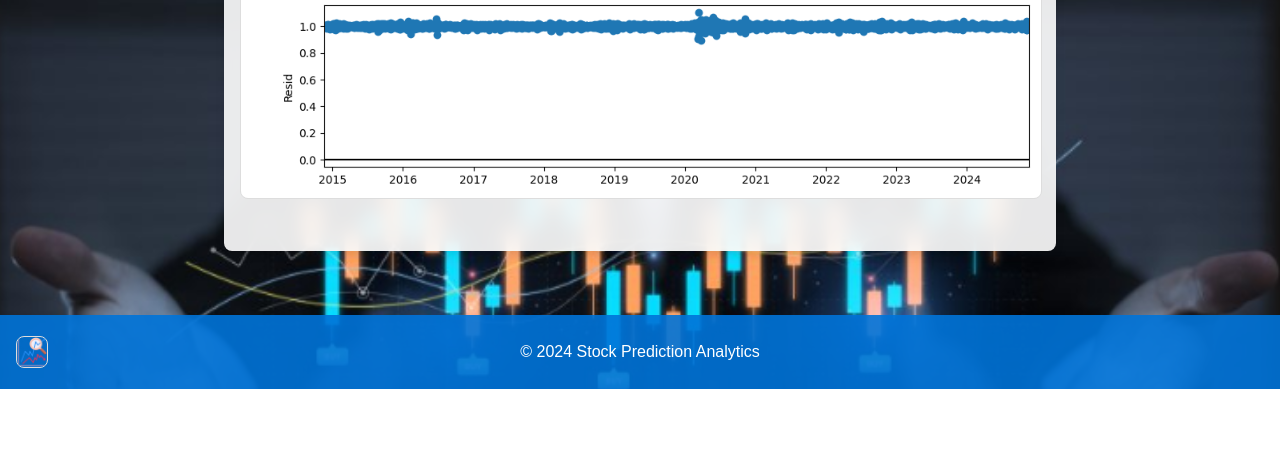
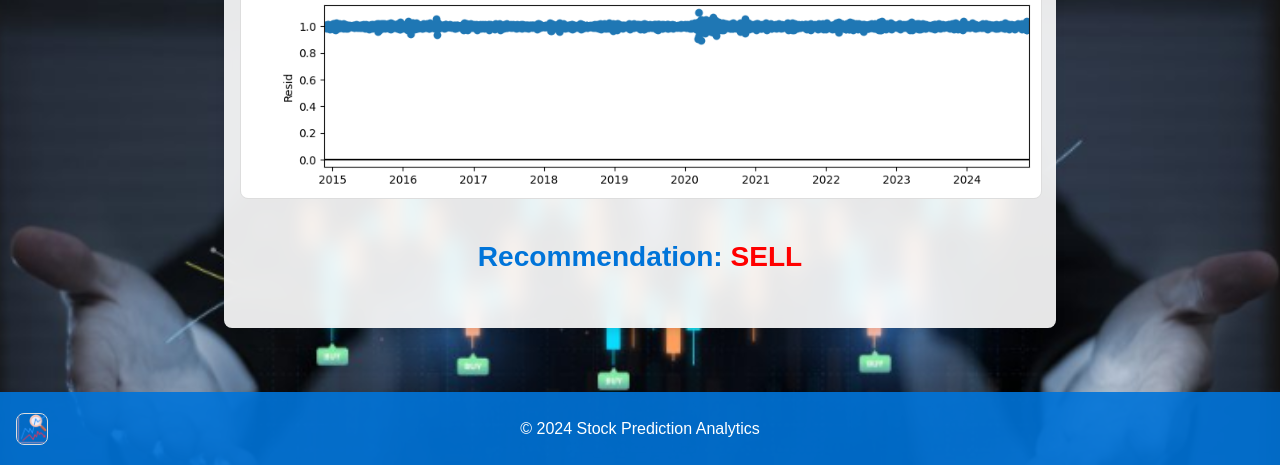
Before and after one commit to NavneetPratap/Stock-prediction, a Flask app: template templates/result.html in a window 1280 px wide. Shown: the part 932-1397 px from the top of the page. Before the commit the page ends 1321 px from the top, so only its background shows below. Run offline with Flask 3, Linux system fonts and the light colour scheme; the template is opened without the code that fills it, so the values that code supplies are empty.

Commit message:
Update result.html

```diff
--- a/templates/result.html
+++ b/templates/result.html
@@ -64,6 +64,10 @@
             margin-bottom: 1rem;
             font-size: 1.5rem;
         }
+        h3 {
+            line-height: 1.6;
+            margin: 0.5rem 0;
+        }
 
         p {
             font-size: 1rem;
@@ -105,6 +109,14 @@
         .predictions-table th {
             background-color: #0074D9;
             color: #fff;
+        }
+
+        .recommendation {
+            font-size: 1.5rem;
+            font-weight: bold;
+            text-align: center;
+            margin-top: 2rem;
+            color: #0074D9;
         }
 
         footer {
@@ -157,6 +169,13 @@
                 <img src="/static/decomposition.png" alt="Time Series Decomposition">
             </div>
         </section>
+        <section class="recommendation">
+            {% if recommendation == 'Buy' %}
+                <h3>Recommendation: <span style="color: green;">BUY</span></h3>
+            {% else %}
+                <h3>Recommendation: <span style="color: red;">SELL</span></h3>
+            {% endif %}
+        </section>
     </main>
     <footer>
         <img src="{{ url_for('static', filename='logo.png') }}" alt="Footer Logo">
```
